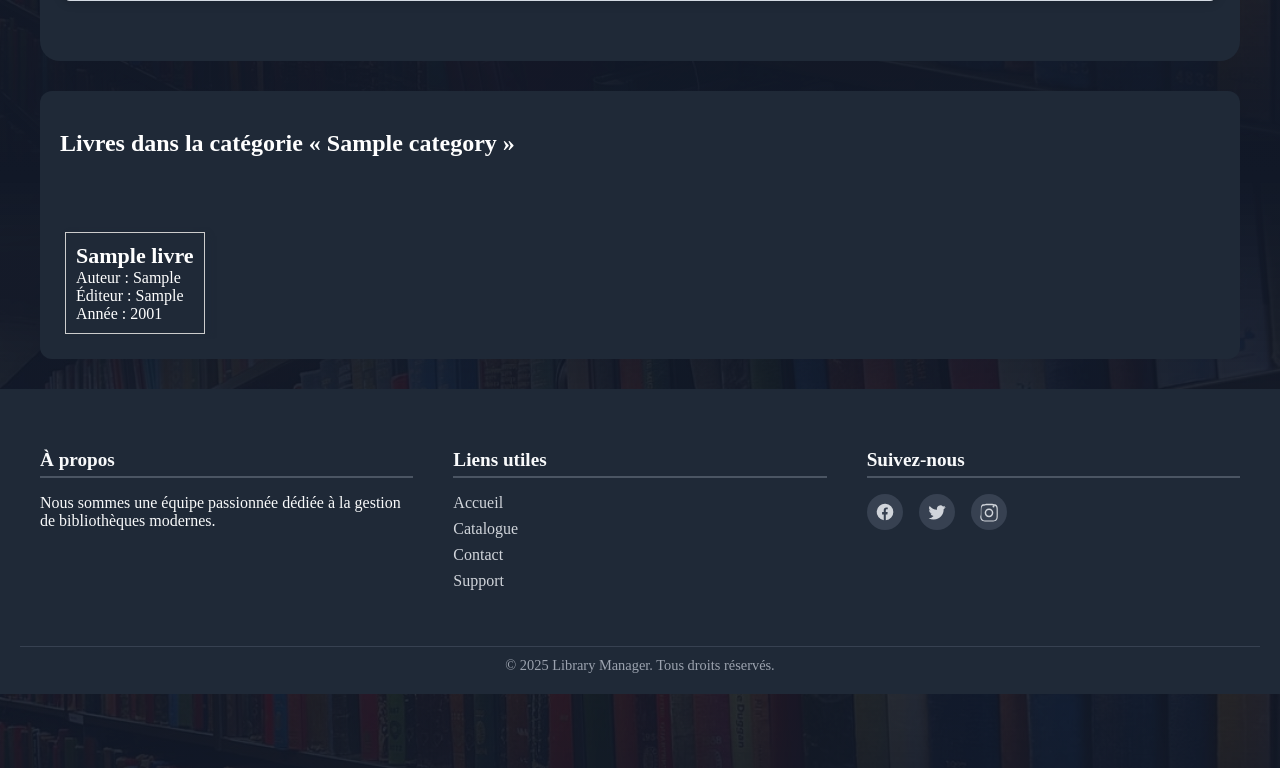
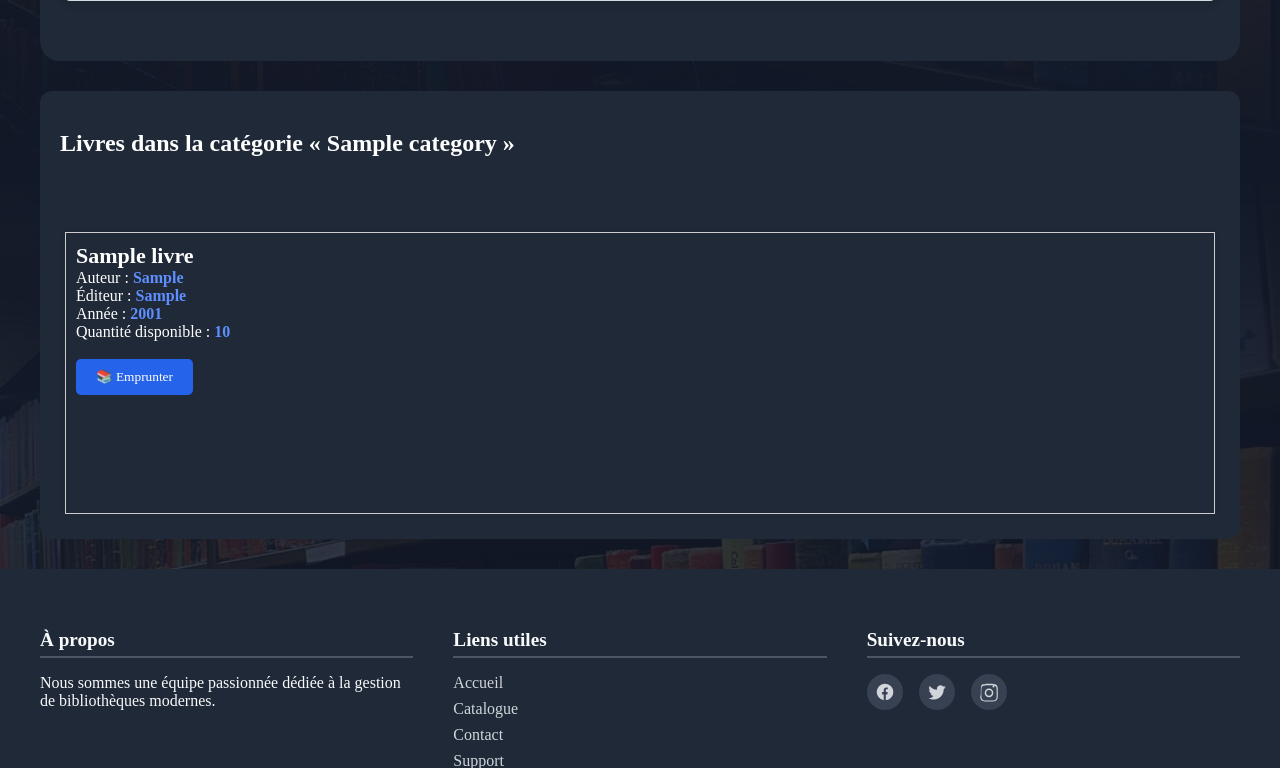
Before and after one commit to Mohamed002-ops/LibraryManager, a PHP site: page /views/catalogue.php?id_categorie=1 in a window 1280 px wide. Shown: the part 686-1454 px from the top of the page. Run offline with PHP 8.4, Linux system fonts and the light colour scheme; tables that the repository leaves empty hold one stand-in row (values such as "Sample post"); grey boxes marked "Sample" are stand-in pictures; style sheets or scripts are compiled from the project's sources.

Commit message:
configuration de la fonctionnalite emprunter

```diff
--- a/views/catalogue.php
+++ b/views/catalogue.php
@@ -121,7 +121,7 @@ if (isset($_GET['id_categorie'])) {
 
 
         <div class="livre-grid" id="livres">
-        <?php if (!empty($livres)): ?>
+          <?php if (!empty($livres)): ?>
             <h2>Livres dans la catégorie «
               <?= htmlspecialchars($categories[array_search($_GET['id_categorie'], array_column($categories, 'id_categorie'))]['nom_categorie']) ?>
               »
@@ -130,14 +130,21 @@ if (isset($_GET['id_categorie'])) {
               <?php foreach ($livres as $livre): ?>
                 <div class="livre-items">
                   <strong><?= htmlspecialchars($livre['titre']) ?></strong><br>
-                  Auteur : <?= htmlspecialchars($livre['auteur']) ?><br>
-                  Éditeur : <?= htmlspecialchars($livre['editeur']) ?><br>
-                  Année : <?= htmlspecialchars($livre['annee']) ?>
+                  Auteur : <b><?= htmlspecialchars($livre['auteur']) ?></b><br>
+                    Éditeur : <b><?= htmlspecialchars($livre['editeur']) ?></b><br>
+                      Année : <b><?= htmlspecialchars($livre['annee']) ?></b><br>
+                        Quantité disponible : <b><?= htmlspecialchars($livre['quantite_total']) ?></b><br><br>
+                        <form action="../controllers/emprunter.php" method="POST">
+                          <input type="hidden" name="id_livre" value="<?= $livre['id_livre'] ?>">
+                          <button type="submit" <?= $livre['quantite_total'] <= 0 ? 'disabled' : '' ?>
+                            class="emprunt-submit">📚 Emprunter</button>
+                          </form>
+                          <?= $livre['quantite_total'] <= 0 ? '<i style="color: red; font-size: 10px;">Non disponible</i>' : '' ?>
                 </div>
               <?php endforeach; ?>
             </div>
-            <?php endif; ?>
-          </div>
+          <?php endif; ?>
+        </div>
       </div>
 
 
@@ -160,7 +167,6 @@ if (isset($_GET['id_categorie'])) {
       .livre-grid {
         display: flex;
         flex-direction: column;
-        /* grid-template-columns: repeat(auto-fit, minmax(300px, 1fr)); */
         background-color: #1f2937;
         gap: 50px;
         border-radius: 12px;
@@ -173,14 +179,20 @@ if (isset($_GET['id_categorie'])) {
       .livre-card {
         border-radius: 12px;
         overflow: hidden;
-        display: flex;
+        display: grid;
+        grid-template-columns: repeat(auto-fit, minmax(250px, 1fr));
+        gap: 20px;
         flex-direction: row;
+        flex-wrap: wrap;
+        justify-content: space-arround;
         align-items: center;
         transition: transform 0.3s ease, box-shadow 0.3s ease;
         cursor: pointer;
       }
 
       .livre-items {
+        /* width: 250px; */
+        height: 260px;
         border: 1px solid #ccc;
         margin: 5px;
         padding: 10px;
@@ -193,6 +205,19 @@ if (isset($_GET['id_categorie'])) {
         font-size: 22px;
       }
 
+      .livre-items b{
+        color:rgb(95, 143, 255);
+      }
+
+      .emprunt-submit {
+        background-color: #2563eb;
+        color: white;
+        border: none;
+        padding: 10px 20px;
+        border-radius: 5px;
+        cursor: pointer;
+        transition: background-color 0.3s ease;
+      }
     </style>
 
 
```
Also changed, not shown: controllers/emprunter.php (added, +50 -0 lines).
